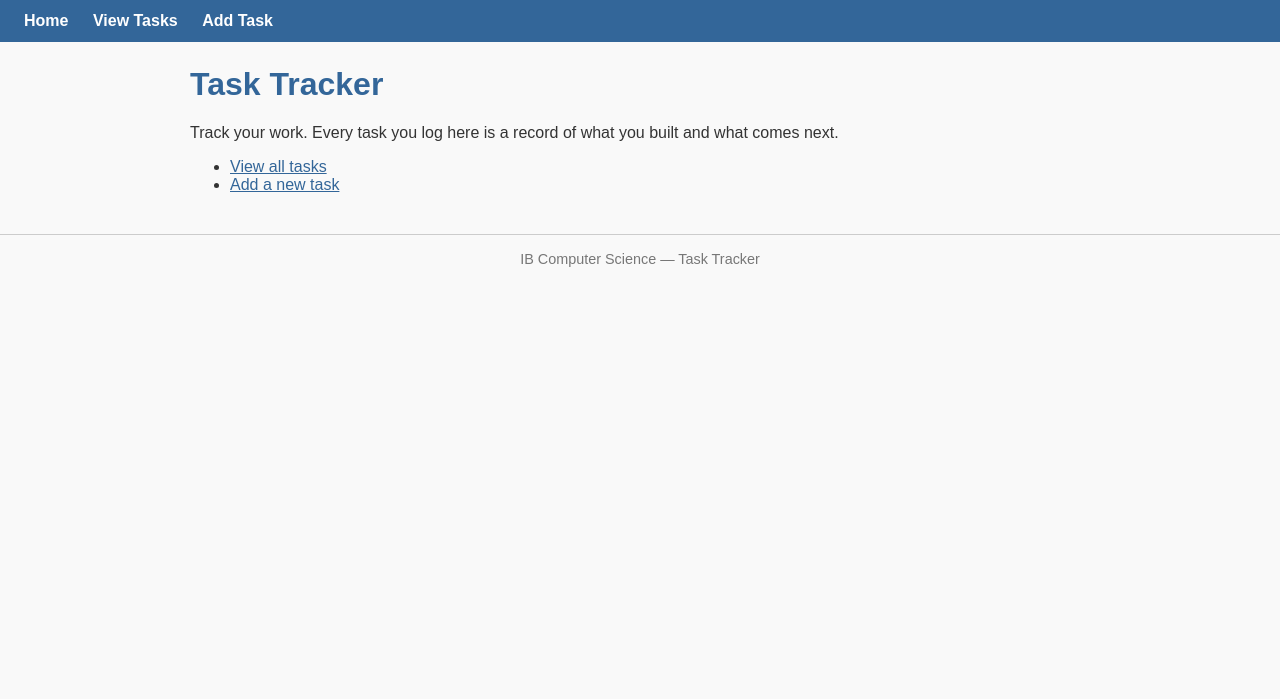
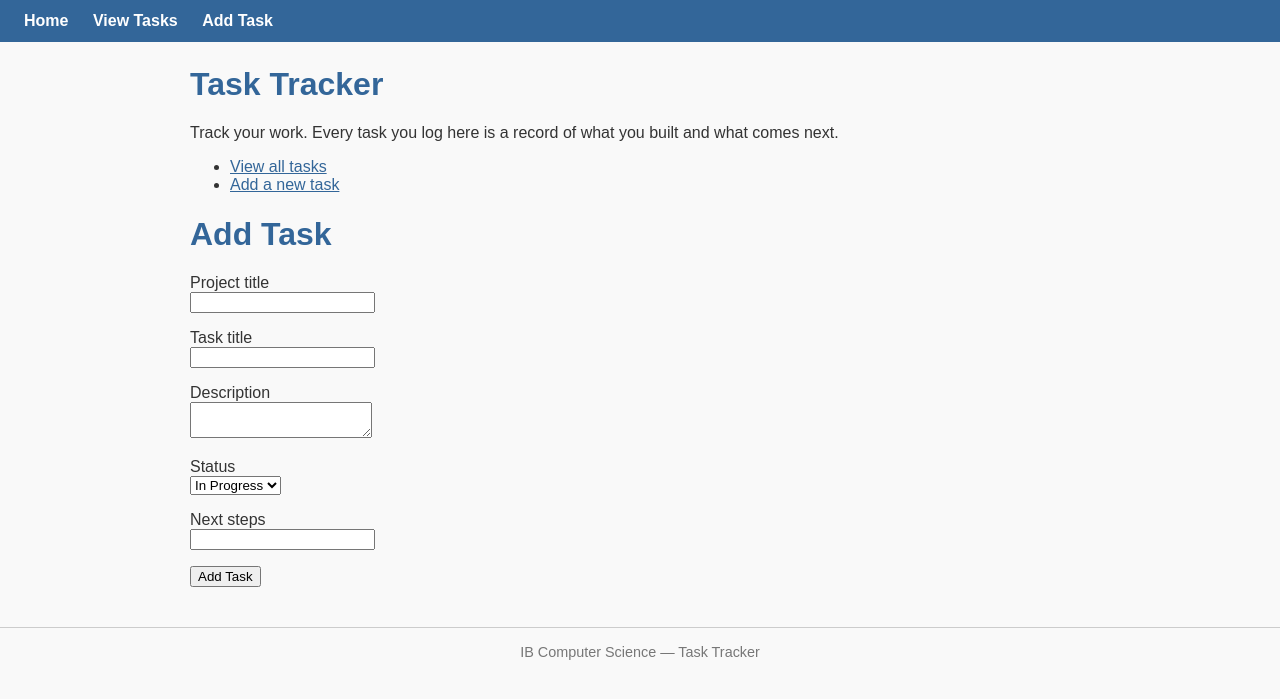
Before and after one commit to Goood123-boop/m27_asb_cs-week-3-fixed-m27-flask-tasks-file, a Flask app: page / in a window 1280 px wide. Shown: the top 699 px of the page. Run offline with Flask 3, Linux system fonts and the light colour scheme.

Commit message:
index.html done and app.py done

```diff
--- a/app.py
+++ b/app.py
@@ -7,6 +7,38 @@ app = Flask(__name__)
 @app.route("/")
 def index():
     return render_template("index.html")
+
+@app.route("/input", methods=["GET", "POST"])
+def input_task():
+    if request.method == "GET":
+        projects = set()
+        with open("tasks.csv", newline="") as f:
+            reader = csv.DictReader(f)
+            for row in reader:
+                projects.add(row["project_title"])
+        return render_template("input.html", projects=sorted(projects))
+
+    else:
+        project_title = request.form["project_title"]
+        title = request.form["title"]
+        description = request.form["description"]
+        status = request.form["status"]
+        next_steps = request.form["next_steps"]
+
+        timestamp = datetime.now().strftime("%Y-%m-%d %H:%M:%S")
+
+        with open("tasks.csv", "a", newline="") as f:
+            writer = csv.DictWriter(f, fieldnames=["datetime", "project_title", "title", "description", "status", "next_steps"])
+            writer.writerow({
+                "datetime": timestamp,
+                "project_title": project_title,
+                "title": title,
+                "description": description,
+                "status": status,
+                "next_steps": next_steps
+            })
+
+        return redirect(url_for("display"))
 
 @app.route("/display")
 def display():
--- a/templates/index.html
+++ b/templates/index.html
@@ -1,4 +1,5 @@
 {% extends "base.html" %}
+
 {% block content %}
   <h1>Task Tracker</h1>
   <p>Track your work. Every task you log here is a record of what you built and what comes next.</p>
@@ -6,4 +7,47 @@
     <li><a href="{{ url_for('display') }}">View all tasks</a></li>
     <li><a href="{{ url_for('input_task') }}">Add a new task</a></li>
   </ul>
+
+  <h1>Add Task</h1>
+
+  <form action="{{ url_for('input_task') }}" method="POST">
+    <p>
+      <label>Project title</label><br>
+      <input type="text" name="project_title" list="project-suggestions" required>
+    </p>
+
+    <p>
+      <label>Task title</label><br>
+      <input type="text" name="title" required>
+    </p>
+
+    <p>
+      <label>Description</label><br>
+      <textarea name="description" required></textarea>
+    </p>
+
+    <p>
+      <label>Status</label><br>
+      <select name="status" required>
+        <option value="In Progress">In Progress</option>
+        <option value="Blocked">Blocked</option>
+        <option value="Done">Done</option>
+      </select>
+    </p>
+
+    <p>
+      <label>Next steps</label><br>
+      <input type="text" name="next_steps" required>
+    </p>
+
+    <p>
+      <button type="submit">Add Task</button>
+    </p>
+  </form>
+
+  <datalist id="project-suggestions">
+    {% for project in projects %}
+      <option value="{{ project }}"></option>
+    {% endfor %}
+  </datalist>
 {% endblock %}
```
Lines whose indentation alone changed are shown as unchanged.
